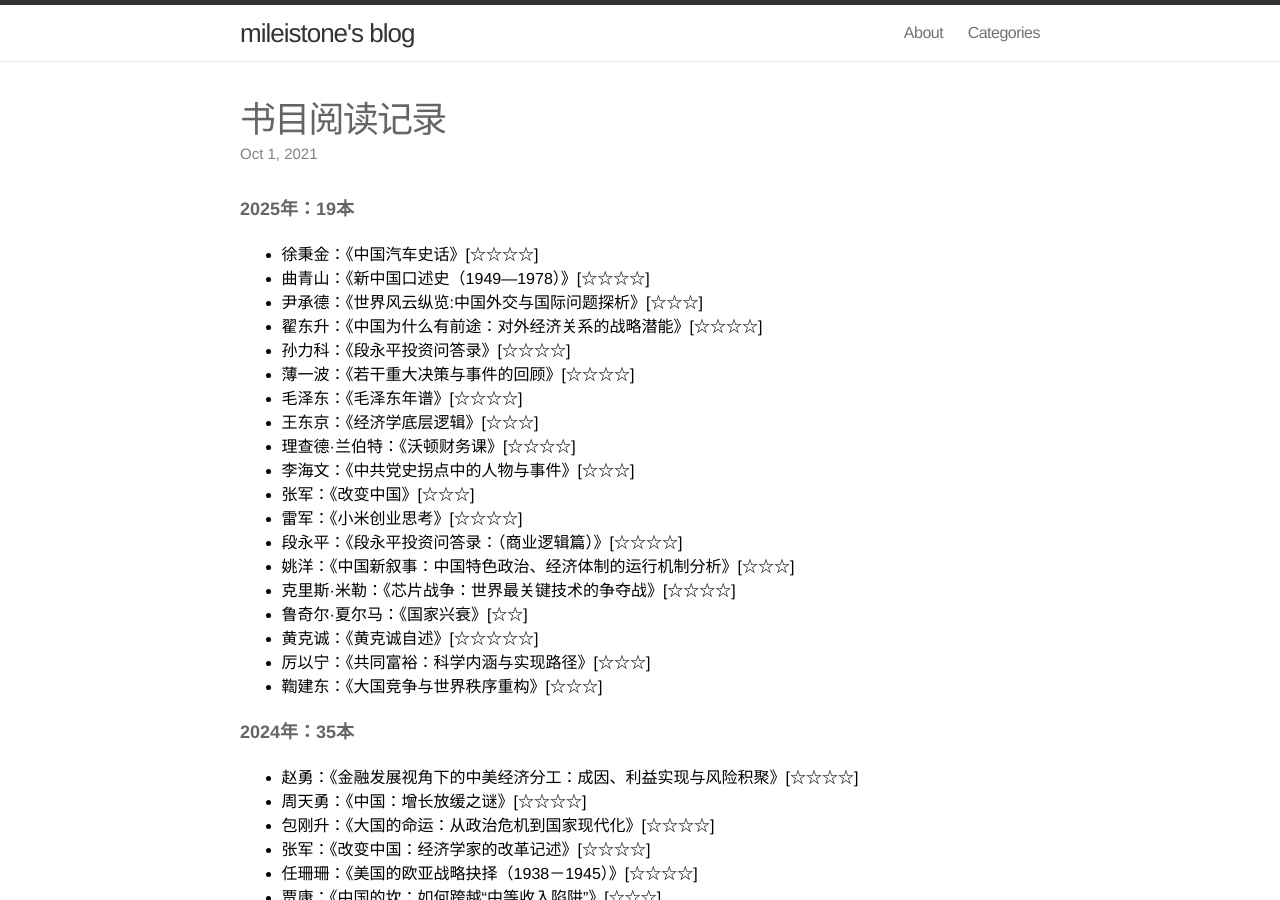
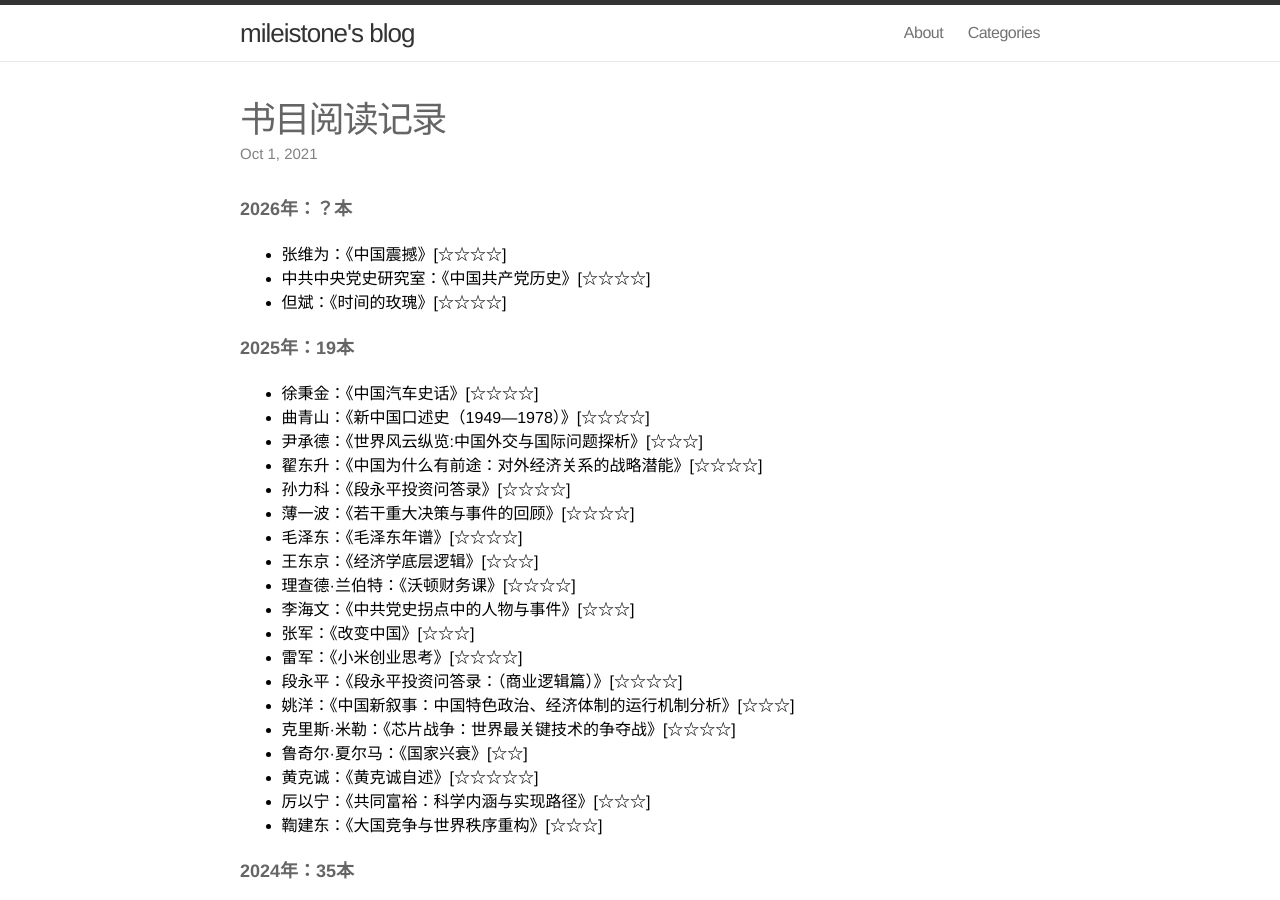
Before and after one commit to mileistone/mileistone.github.io, a Jekyll site: the page built from _posts/2021-10-01-books.md, in a window 1280 px wide and 900 px high. Built offline with Jekyll 4.4.1, drawn with Linux system fonts in a browser that asks for light colours.

Commit message:
Update 2021-10-01-books.md

```diff
--- a/_posts/2021-10-01-books.md
+++ b/_posts/2021-10-01-books.md
@@ -6,6 +6,11 @@ excerpt: 这些年翻过的书籍
 categories: Life
 date: 2021-10-01 22:00:00
 ---
+
+##### 2026年：？本
+- 张维为：《中国震撼》[☆☆☆☆]
+- 中共中央党史研究室：《中国共产党历史》[☆☆☆☆]
+- 但斌：《时间的玫瑰》[☆☆☆☆]
 
 ##### 2025年：19本
 - 徐秉金：《中国汽车史话》[☆☆☆☆]
```
